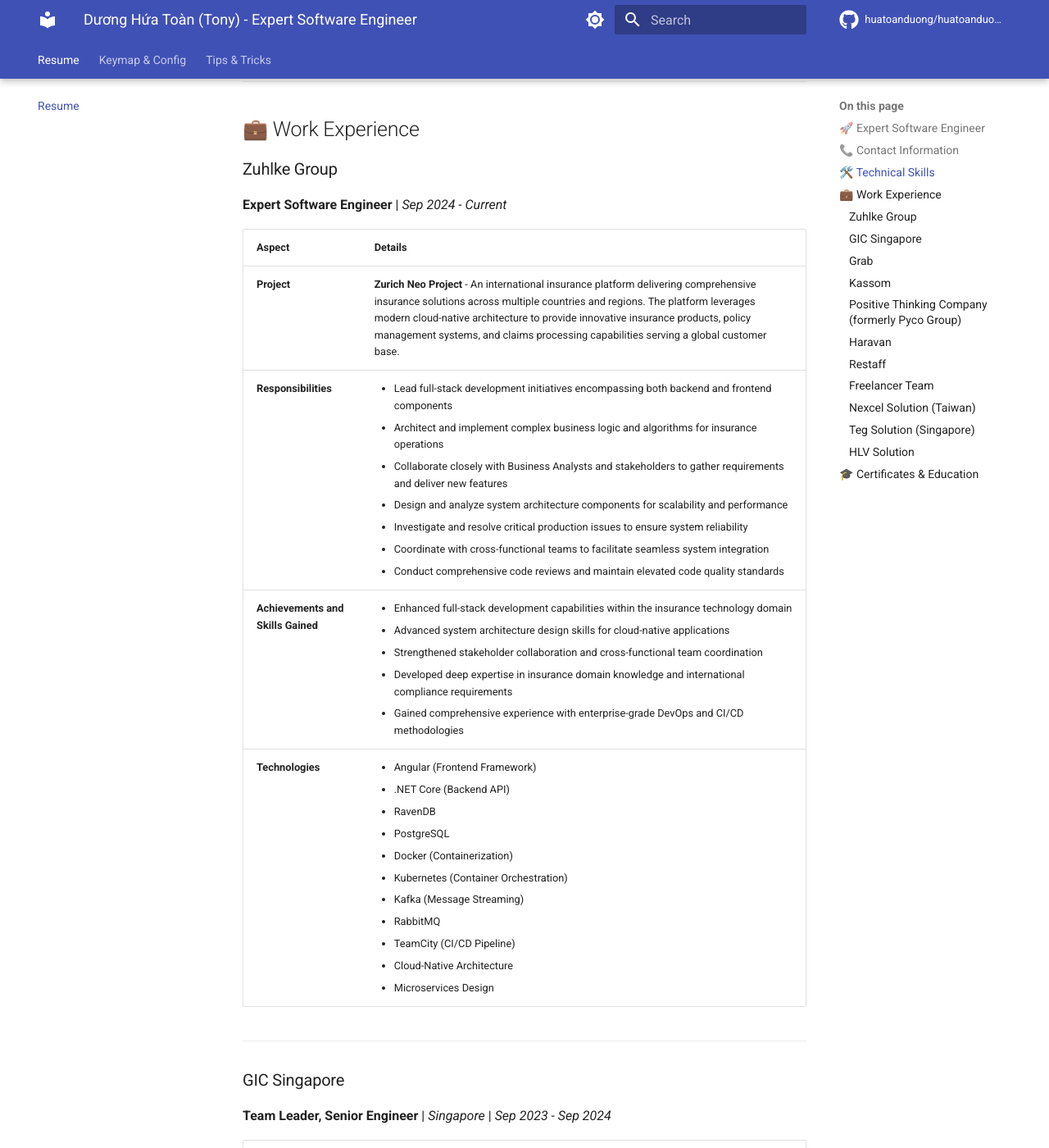
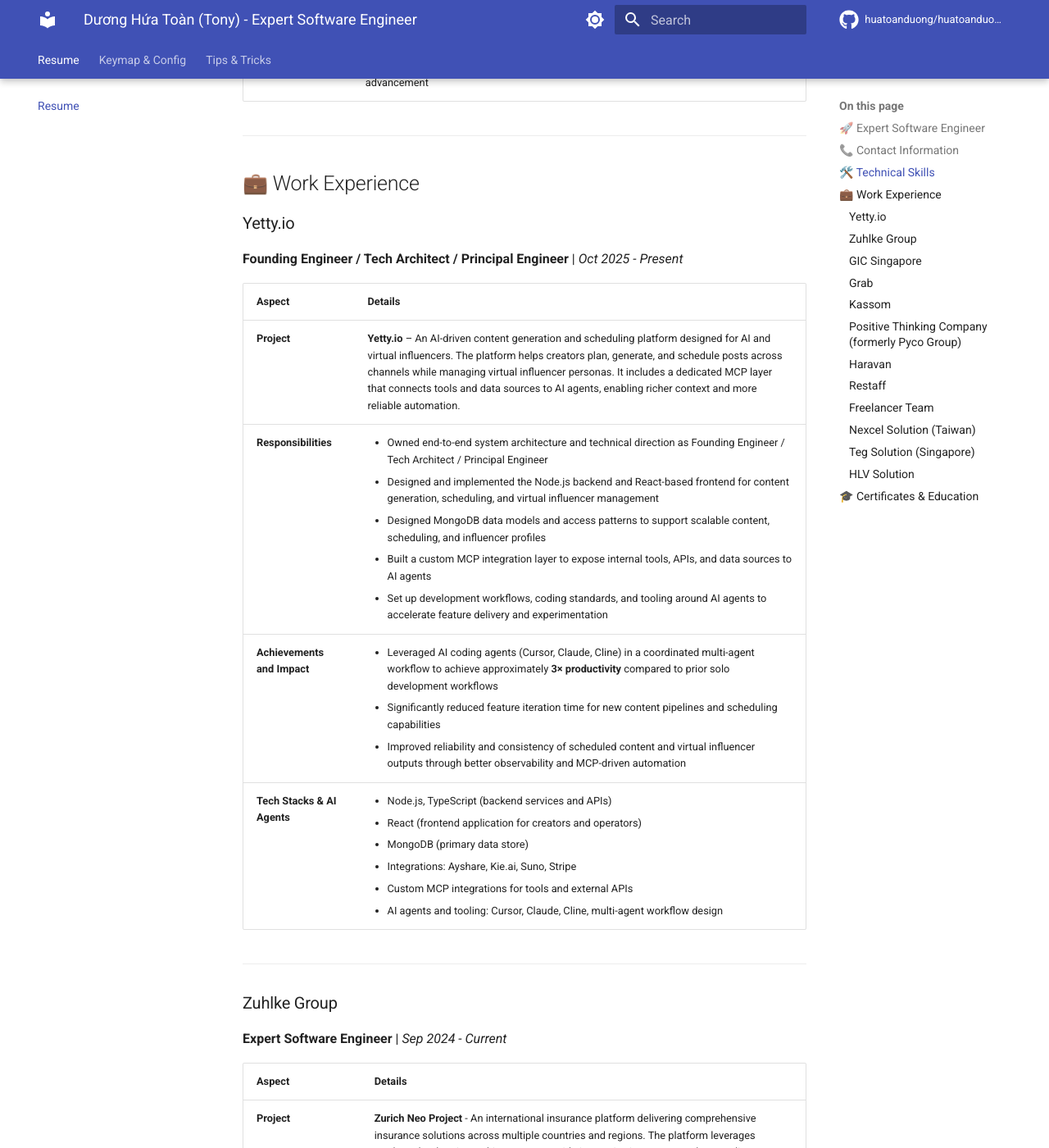
Before and after one commit to huatoanduong/huatoanduong.github.io, an MkDocs documentation site: the page built from docs/index.md, in a window 1280 px wide and 1400 px high, scrolled down 2096 px. Shown: the whole window at 82% size. Built offline with MkDocs 1.6.1 and Material for MkDocs 9.7.7, drawn with Linux system fonts in a browser that asks for light colours; comment, search, counter and statistics services are not loaded; some of the changed text lies outside the part shown.

Commit message:
Add Yetty.io project details and AI agent workflows to documentation (#20)
- Introduced a new section for Yetty.io, detailing the project,
responsibilities, achievements, and tech stack.
- Highlighted the use of AI coding agents and multi-agent workflows to
enhance productivity.

```diff
--- a/docs/index.md
+++ b/docs/index.md
@@ -79,6 +79,10 @@
       <td>System Optimization, Load Balancing, Caching Strategies, Scalable System Design, Database Performance Tuning and Optimizing</td>
     </tr>
     <tr>
+      <td><strong>AI Agents & Developer Tools</strong></td>
+      <td>AI coding agents and multi-agent workflows using Cursor, Claude, and Cline; custom MCP integrations to connect tools and data; applied to projects like Yetty.io to consistently achieve up to <strong>3× productivity</strong> compared to traditional solo development workflows</td>
+    </tr>
+    <tr>
       <td colspan="2"><i><strong>Soft skills</strong></i></td>
     </tr>
      <tr>
@@ -107,6 +111,64 @@
 ---
 
 ## 💼 Work Experience
+
+### Yetty.io
+
+**Founding Engineer / Tech Architect / Principal Engineer** | _Oct 2025 - Present_
+
+<table>
+  <thead>
+    <tr>
+      <th><strong>Aspect</strong></th>
+      <th><strong>Details</strong></th>
+    </tr>
+  </thead>
+  <tbody>
+    <tr>
+      <td><strong>Project</strong></td>
+      <td>
+        <strong>Yetty.io</strong> – An AI-driven content generation and scheduling platform designed for AI and virtual influencers. The platform helps creators plan, generate, and schedule posts across channels while managing virtual influencer personas. It includes a dedicated MCP layer that connects tools and data sources to AI agents, enabling richer context and more reliable automation.
+      </td>
+    </tr>
+    <tr>
+      <td><strong>Responsibilities</strong></td>
+      <td>
+        <ul>
+          <li>Owned end-to-end system architecture and technical direction as Founding Engineer / Tech Architect / Principal Engineer</li>
+          <li>Designed and implemented the Node.js backend and React-based frontend for content generation, scheduling, and virtual influencer management</li>
+          <li>Designed MongoDB data models and access patterns to support scalable content, scheduling, and influencer profiles</li>
+          <li>Built a custom MCP integration layer to expose internal tools, APIs, and data sources to AI agents</li>
+          <li>Set up development workflows, coding standards, and tooling around AI agents to accelerate feature delivery and experimentation</li>
+        </ul>
+      </td>
+    </tr>
+    <tr>
+      <td><strong>Achievements and Impact</strong></td>
+      <td>
+        <ul>
+          <li>Leveraged AI coding agents (Cursor, Claude, Cline) in a coordinated multi-agent workflow to achieve approximately <strong>3× productivity</strong> compared to prior solo development workflows</li>
+          <li>Significantly reduced feature iteration time for new content pipelines and scheduling capabilities</li>
+          <li>Improved reliability and consistency of scheduled content and virtual influencer outputs through better observability and MCP-driven automation</li>
+        </ul>
+      </td>
+    </tr>
+    <tr>
+      <td><strong>Tech Stacks & AI Agents</strong></td>
+      <td>
+        <ul>
+          <li>Node.js, TypeScript (backend services and APIs)</li>
+          <li>React (frontend application for creators and operators)</li>
+          <li>MongoDB (primary data store)</li>
+          <li>Integrations: Ayshare, Kie.ai, Suno, Stripe</li>
+          <li>Custom MCP integrations for tools and external APIs</li>
+          <li>AI agents and tooling: Cursor, Claude, Cline, multi-agent workflow design</li>
+        </ul>
+      </td>
+    </tr>
+  </tbody>
+</table>
+
+---
 
 ### Zuhlke Group
 
```
